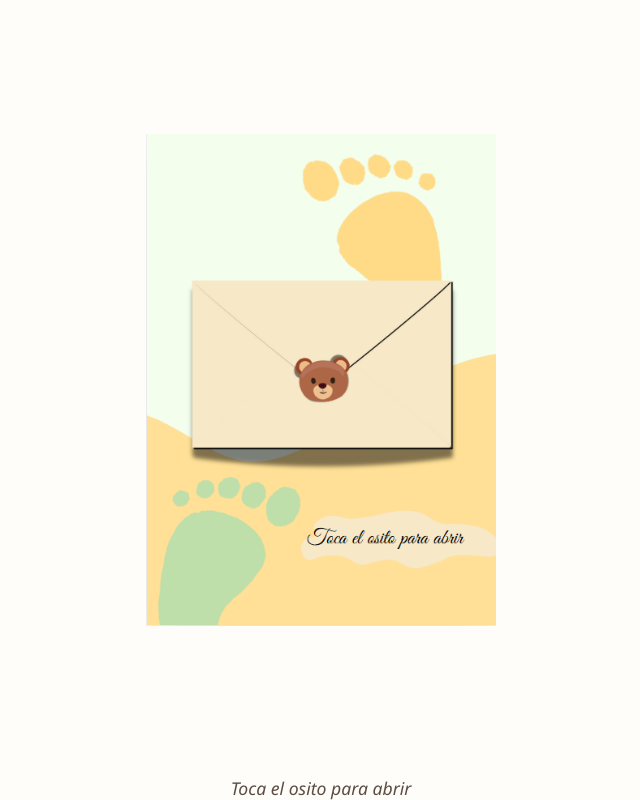
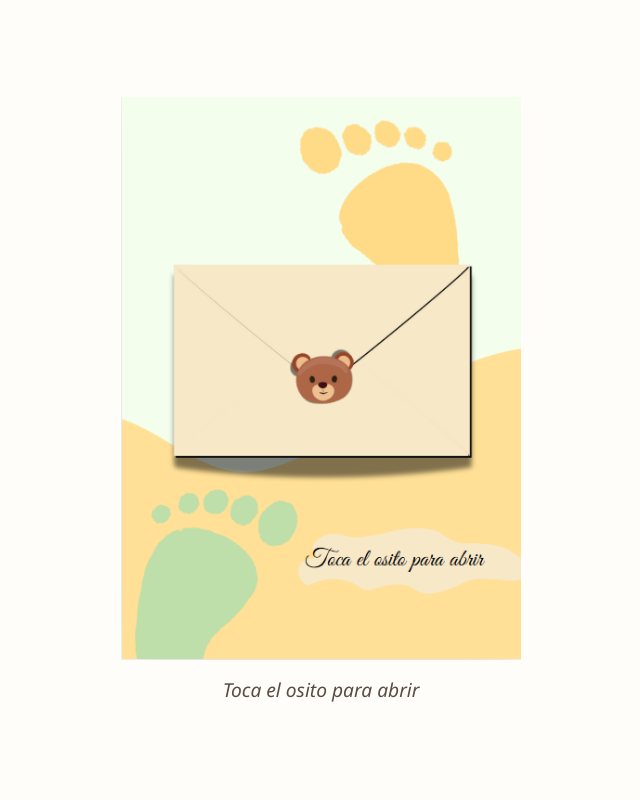
Before and after one commit to chrisv3l3z/babyshower, a plain HTML site: page index.html in a window 1280 px wide. Shown: the whole page, without its empty margins (319-959 px from the left). Drawn offline with Linux system fonts and the light colour scheme.

Commit message:
invitacion

```diff
--- a/style.css
+++ b/style.css
@@ -3,6 +3,11 @@
   margin: 0;
   padding: 0;
   box-sizing: border-box;
+}
+
+html, body {
+  height: 100%;
+  width: 100%;
 }
 
 body {
@@ -13,39 +18,55 @@ body {
   align-items: center;
   justify-content: center;
   min-height: 100vh;
-  overflow-x: hidden;
+  overflow: hidden;
   transition: opacity 0.5s ease;
+  padding: 20px;
 }
 
-.contenedor-sobre {
-  width: 90%;
-  max-width: 350px;
-  margin: auto;
+/* Portada */
+.portada {
+  background-color: #fffdf9;
 }
 
+/* Contenedor del sobre */
+.contenedor-sobre {
+  width: 100%;
+  max-width: 400px;
+  display: flex;
+  justify-content: center;
+  align-items: center;
+}
+
+/* Imagen del sobre */
 .imagen-sobre {
   width: 100%;
+  max-width: 400px;
   cursor: pointer;
   transition: transform 0.3s ease;
   display: block;
 }
 
-.imagen-sobre:hover {
-  transform: scale(1.05);
+/* Hover solo en pantallas grandes */
+@media (min-width: 768px) {
+  .imagen-sobre:hover {
+    transform: scale(1.05);
+  }
 }
 
+/* Instrucción */
 .instruccion {
-  font-size: 1.1rem;
+  font-size: 1.2rem;
   color: #5a4c43;
   margin-top: 1rem;
   text-align: center;
   font-style: italic;
 }
 
+/* Imagen de invitación */
 .imagen-invitacion {
-  width: 90%;
+  width: 100%;
   max-width: 600px;
-  margin: 20px auto;
+  margin: 0 auto;
   display: block;
   animation: slideIn 0.6s ease-in-out;
 }
```
